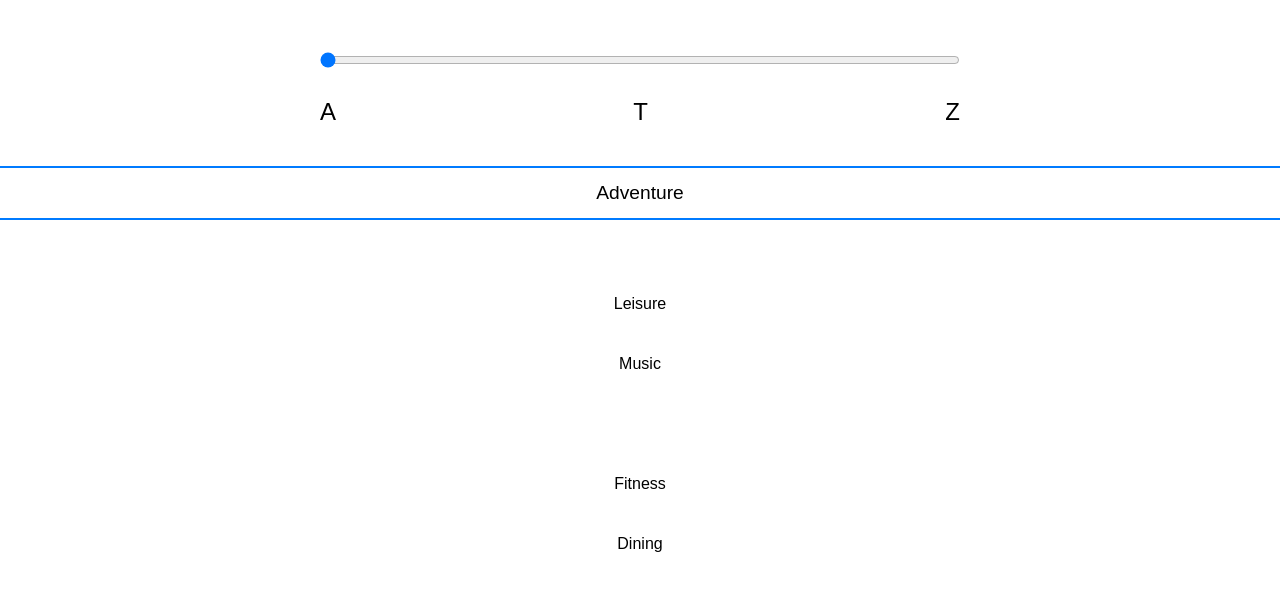
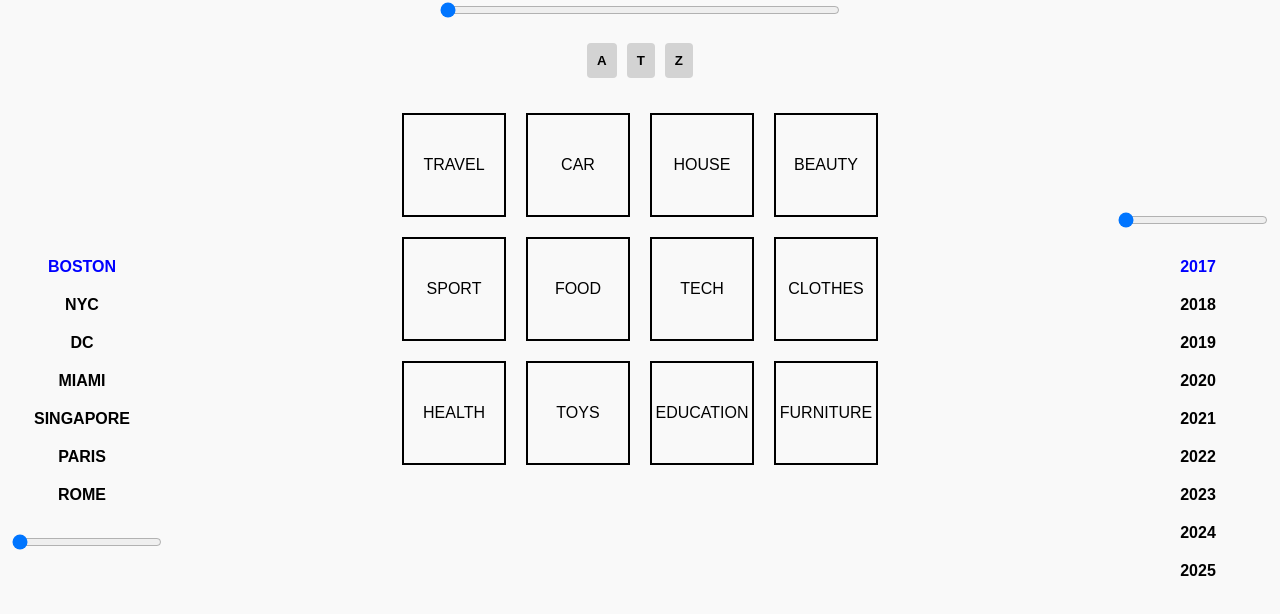
Before and after one commit to JoelMinaya114/MockBar, a React (Create React App) app in the folder my-app/: page / in a window 1280 px wide. Shown: the top 614 px of the page. Built offline with nearby package versions, Linux system fonts and the light colour scheme.

Commit message:
shit changes

```diff
--- a/my-app/src/App.css
+++ b/my-app/src/App.css
@@ -1,38 +1,24 @@
-.App {
-  text-align: center;
+body {
+  margin: 0;
+  padding: 0;
+  background-color: #f9f9f9;
 }
 
-.App-logo {
-  height: 40vmin;
-  pointer-events: none;
+button {
+  padding: 10px;
+  margin: 5px;
+  cursor: pointer;
+  font-weight: bold;
+  background-color: lightgray;
+  border: none;
+  border-radius: 4px;
 }
 
-@media (prefers-reduced-motion: no-preference) {
-  .App-logo {
-    animation: App-logo-spin infinite 20s linear;
-  }
+button:hover {
+  background-color: darkgray;
 }
 
-.App-header {
-  background-color: #282c34;
-  min-height: 100vh;
-  display: flex;
-  flex-direction: column;
-  align-items: center;
-  justify-content: center;
-  font-size: calc(10px + 2vmin);
-  color: white;
+#selected-title {
+  font-size: 1.5em;
+  color: #333;
 }
-
-.App-link {
-  color: #61dafb;
-}
-
-@keyframes App-logo-spin {
-  from {
-    transform: rotate(0deg);
-  }
-  to {
-    transform: rotate(360deg);
-  }
-}
--- a/my-app/src/App.js
+++ b/my-app/src/App.js
@@ -1,23 +1,86 @@
-// src/App.js
 import React, { useState } from 'react';
 import SliderBar from './components/SliderBar';
 import Boxes from './components/Boxes';
+import LocationSlider from './components/LocationSlider';
+import YearSlider from './components/YearSlider';
 import './App.css'; // Optional: for any additional global styles
 
 const App = () => {
   const [selectedLetter, setSelectedLetter] = useState('A');
   const [selectedTitle, setSelectedTitle] = useState('');
+  const [locationIndex, setLocationIndex] = useState(0);
+  const [yearIndex, setYearIndex] = useState(0);
 
   const handleSliderChange = (letter) => {
     setSelectedLetter(letter);
     setSelectedTitle('');
   };
 
+  const locations = [
+    'BOSTON',
+    'NYC',
+    'DC',
+    'MIAMI',
+    'SINGAPORE',
+    'PARIS',
+    'ROME',
+  ];
+
+  const years = [
+    '2017',
+    '2018',
+    '2019',
+    '2020',
+    '2021',
+    '2022',
+    '2023',
+    '2024',
+    '2025',
+  ];
+
   return (
-    <div style={{ textAlign: 'center', fontFamily: 'Arial, sans-serif' }}>
-      <SliderBar onSliderChange={handleSliderChange} />
-      <Boxes selectedLetter={selectedLetter} onBoxSelect={setSelectedTitle} />
-      {selectedTitle && <div id="selected-title">{selectedTitle}</div>}
+    <div style={{ textAlign: 'center', fontFamily: 'Arial, sans-serif', display: 'flex', height: '100vh' }}>
+      {/* Left Sidebar for Locations */}
+      <div style={{ display: 'flex', flexDirection: 'column', justifyContent: 'center', marginLeft: '10px' }}>
+        <LocationSlider selectedIndex={locationIndex} locations={locations} />
+        <input
+          type="range"
+          min="0"
+          max={locations.length - 1}
+          value={locationIndex}
+          onChange={(e) => setLocationIndex(e.target.value)}
+          style={{ marginTop: '20px', width: '150px' }}
+        />
+      </div>
+
+      {/* Main content section */}
+      <div style={{ flex: 1, textAlign: 'center', marginLeft: '20px', marginRight: '20px' }}>
+        <div>
+          <input
+            type="range"
+            min="0"
+            max="2"
+            defaultValue="0"
+            style={{ marginBottom: '20px', width: '400px' }}
+          />
+        </div>
+        <SliderBar onSliderChange={handleSliderChange} />
+        <Boxes selectedLetter={selectedLetter} onBoxSelect={setSelectedTitle} />
+        {selectedTitle && <div id="selected-title" style={{ marginTop: '20px', fontSize: '1.2em' }}>{selectedTitle}</div>}
+      </div>
+
+      {/* Right Sidebar for Years */}
+      <div style={{ display: 'flex', flexDirection: 'column', justifyContent: 'center', marginRight: '10px' }}>
+        <input
+          type="range"
+          min="0"
+          max={years.length - 1}
+          value={yearIndex}
+          onChange={(e) => setYearIndex(e.target.value)}
+          style={{ marginBottom: '20px', width: '150px' }}
+        />
+        <YearSlider selectedIndex={yearIndex} years={years} />
+      </div>
     </div>
   );
 };
--- a/my-app/src/components/Boxes.js
+++ b/my-app/src/components/Boxes.js
@@ -1,48 +1,35 @@
-// src/components/Boxes.js
 import React from 'react';
 
 const Boxes = ({ selectedLetter, onBoxSelect }) => {
-  const boxesData = {
-    A: ['Adventure'],
-    T: ['Travel', 'Car', 'Beauty', 'Sport'],
-    Z: ['Zen'],
+  const categories = {
+    A: ['TRAVEL', 'CAR', 'HOUSE', 'BEAUTY', 'SPORT', 'FOOD', 'TECH', 'CLOTHES', 'HEALTH', 'TOYS', 'EDUCATION', 'FURNITURE'],
+    T: ['TOOLS', 'TABLET', 'TRAINING', 'TOYS', 'TICKET', 'TROPHY', 'TUTORIAL', 'TRAVEL', 'TROPICAL', 'TECH', 'TEA', 'TEXTILES'],
+    Z: ['ZEBRA', 'ZOOM', 'ZEN', 'ZEST', 'ZODIAC', 'ZUCCHINI', 'ZIPPER', 'ZONE', 'ZIRCON', 'ZIGZAG', 'ZERO', 'ZOMBIE'],
   };
 
-  const handleBoxClick = (box) => {
-    onBoxSelect(box);
-  };
-
-  const filteredBoxes = boxesData[selectedLetter] || [];
+  const items = categories[selectedLetter] || [];
 
   return (
-    <div id="boxes-container" style={{ display: 'flex', flexDirection: 'column', alignItems: 'center', margin: '30px auto', gap: '10px' }}>
-      {filteredBoxes.map((box, index) => (
+    <div style={{ display: 'flex', flexWrap: 'wrap', justifyContent: 'center', width: '500px', margin: '0 auto' }}>
+      {items.slice(0, 12).map((category, index) => (
         <div
           key={index}
-          className="box"
-          onClick={() => handleBoxClick(box)}
+          onClick={() => onBoxSelect(category)}
           style={{
-            width: '100%',
-            height: '50px',
-            border: '2px solid #007bff',
+            width: '100px',
+            height: '100px',
             display: 'flex',
+            alignItems: 'center',
             justifyContent: 'center',
-            alignItems: 'center',
+            border: '2px solid black',
+            margin: '10px',
             cursor: 'pointer',
-            transition: 'background-color 0.3s, color 0.3s',
-            fontSize: '1.2em',
-            marginBottom: '5px',
+            transition: 'transform 0.3s',
           }}
         >
-          {box}
+          {category}
         </div>
       ))}
-      <div className="box" style={{ width: '100%', height: '50px' }}></div> {/* Empty Box */}
-      <div className="box" onClick={() => handleBoxClick('Leisure')} style={{ width: '100%', height: '50px' }}>Leisure</div>
-      <div className="box" onClick={() => handleBoxClick('Music')} style={{ width: '100%', height: '50px' }}>Music</div>
-      <div className="box" style={{ width: '100%', height: '50px' }}></div> {/* Empty Box */}
-      <div className="box" onClick={() => handleBoxClick('Fitness')} style={{ width: '100%', height: '50px' }}>Fitness</div>
-      <div className="box" onClick={() => handleBoxClick('Dining')} style={{ width: '100%', height: '50px' }}>Dining</div>
     </div>
   );
 };
--- /dev/null
+++ b/my-app/src/components/LocationSlider.js
@@ -0,0 +1,23 @@
+import React from 'react';
+
+const LocationSlider = ({ selectedIndex, locations }) => {
+  return (
+    <div style={{ display: 'flex', flexDirection: 'column', justifyContent: 'center', marginLeft: '10px', marginRight: '20px' }}>
+      {locations.map((location, index) => (
+        <div
+          key={index}
+          style={{
+            margin: '10px 0',
+            fontWeight: 'bold',
+            cursor: 'default',
+            color: selectedIndex == index ? 'blue' : 'black',
+          }}
+        >
+          {location}
+        </div>
+      ))}
+    </div>
+  );
+};
+
+export default LocationSlider;
--- a/my-app/src/components/SliderBar.js
+++ b/my-app/src/components/SliderBar.js
@@ -1,33 +1,27 @@
-// src/components/SliderBar.js
 import React from 'react';
 
 const SliderBar = ({ onSliderChange }) => {
   const letters = ['A', 'T', 'Z'];
 
-  const handleChange = (event) => {
-    const letter = letters[event.target.value];
-    onSliderChange(letter);
-  };
-
   return (
-    <div id="slider-container" style={{ margin: '50px auto', width: '50%' }}>
-      <div style={{ display: 'flex', flexDirection: 'column', alignItems: 'center' }}>
-        <input
-          type="range"
-          min="0"
-          max="2"
-          defaultValue="0"
-          onChange={handleChange}
-          style={{ width: '100%', marginBottom: '20px' }}
-        />
-        <div id="letters" style={{ display: 'flex', justifyContent: 'space-between', width: '100%' }}>
-          {letters.map((letter, index) => (
-            <span key={index} className="letter" style={{ transform: 'translateY(10px)', fontSize: '1.5em' }}>
-              {letter}
-            </span>
-          ))}
-        </div>
-      </div>
+    <div style={{ display: 'flex', justifyContent: 'center', marginBottom: '20px' }}>
+      {letters.map((letter) => (
+        <button
+          key={letter}
+          onClick={() => onSliderChange(letter)}
+          style={{
+            padding: '10px',
+            margin: '5px',
+            cursor: 'pointer',
+            fontWeight: 'bold',
+            backgroundColor: 'lightgray',
+            border: 'none',
+            borderRadius: '4px',
+          }}
+        >
+          {letter}
+        </button>
+      ))}
     </div>
   );
 };
--- /dev/null
+++ b/my-app/src/components/YearSlider.js
@@ -0,0 +1,23 @@
+import React from 'react';
+
+const YearSlider = ({ selectedIndex, years }) => {
+  return (
+    <div style={{ display: 'flex', flexDirection: 'column', justifyContent: 'center', marginLeft: '20px', marginRight: '10px' }}>
+      {years.map((year, index) => (
+        <div
+          key={index}
+          style={{
+            margin: '10px 0',
+            fontWeight: 'bold',
+            cursor: 'default',
+            color: selectedIndex == index ? 'blue' : 'black',
+          }}
+        >
+          {year}
+        </div>
+      ))}
+    </div>
+  );
+};
+
+export default YearSlider;
```
